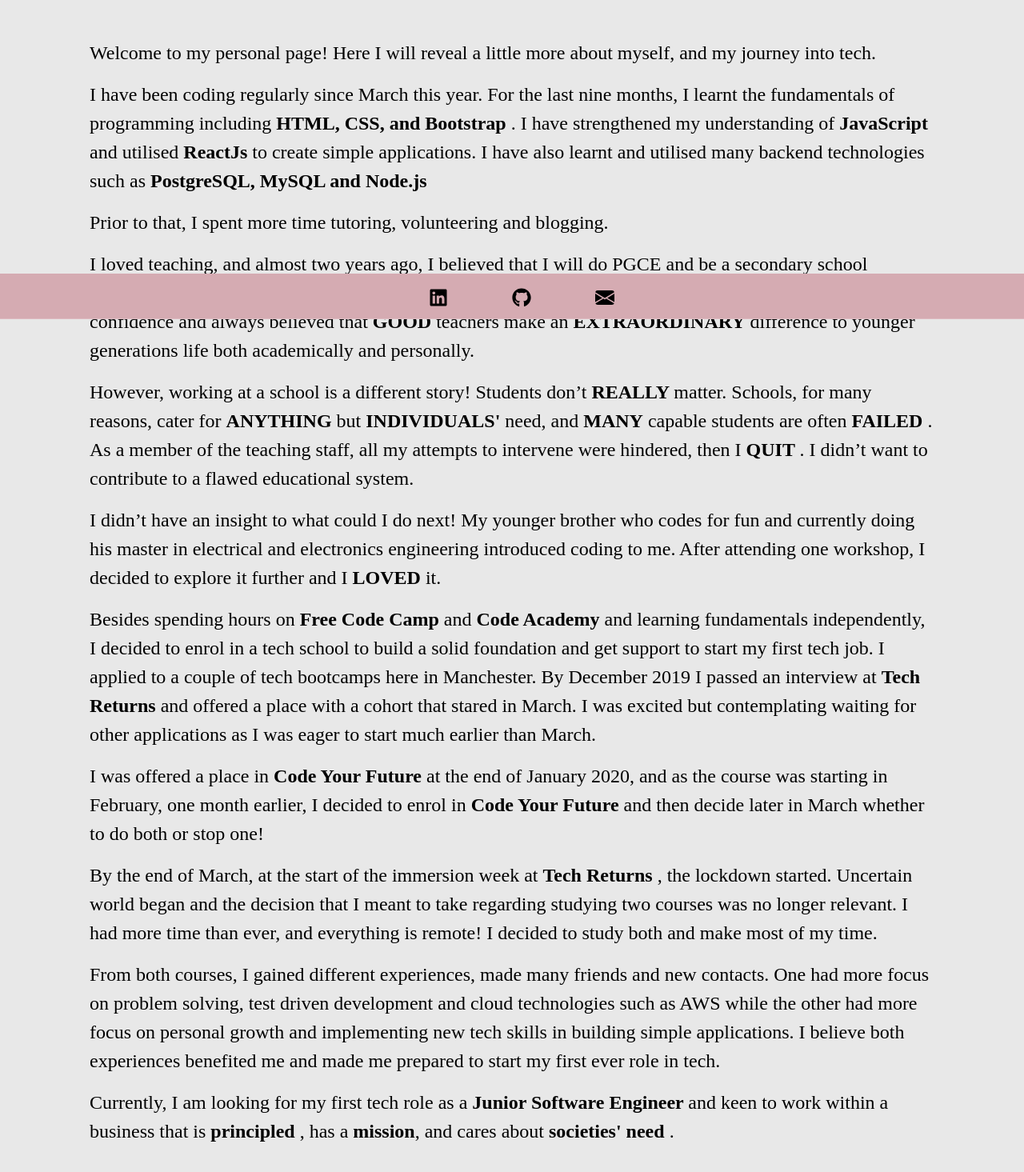
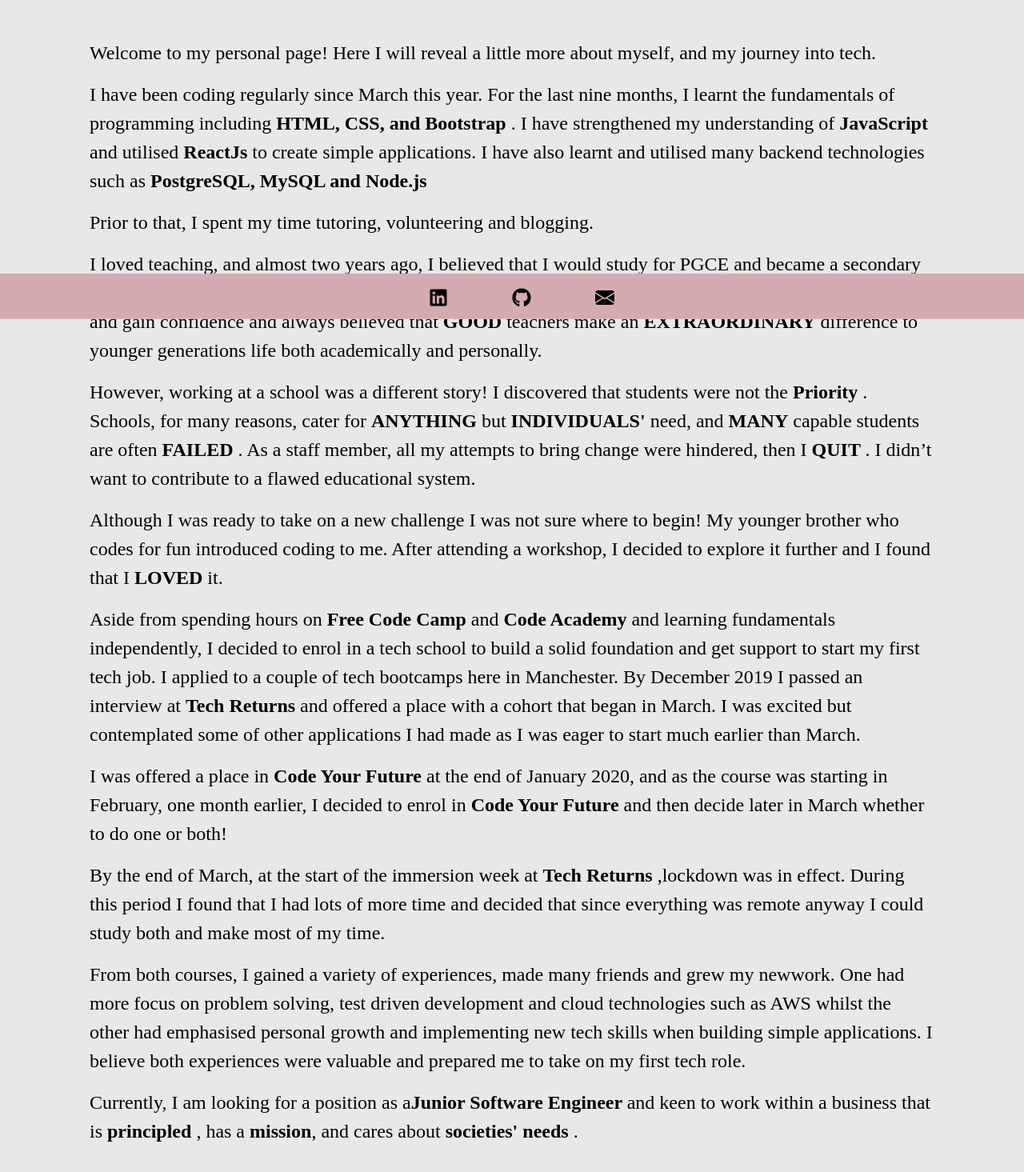
Before and after one commit to FatimaAbdimalik/portfolio, a React (Create React App) app: page /about in a window 1280 px wide. Shown: the part 401-1866 px from the top of the page at 80% size. Built offline with nearby package versions, Linux system fonts and the light colour scheme; a web font is replaced by a local one.

Commit message:
fixed spag

```diff
--- a/src/components/About/About.js
+++ b/src/components/About/About.js
@@ -46,72 +46,70 @@
             </p>
             <p>
               {" "}
-              Prior to that, I spent more time tutoring, volunteering and
+              Prior to that, I spent my time tutoring, volunteering and
               blogging.
             </p>
             <p>
-              I loved teaching, and almost two years ago, I believed that I will
-              do PGCE and be a secondary school mathematics teacher. I loved
-              delivering challenging concepts to students, watch them progress
-              and gain confidence and always believed that <b>GOOD</b> teachers
-              make an <b>EXTRAORDINARY</b> difference to younger generations
-              life both academically and personally.
+              I loved teaching, and almost two years ago, I believed that I
+              would study for PGCE and became a secondary school mathematics
+              teacher. I loved breaking down challenging concepts to students,
+              watching them progress and gain confidence and always believed
+              that <b>GOOD</b> teachers make an <b>EXTRAORDINARY</b> difference
+              to younger generations life both academically and personally.
             </p>
             <p>
-              However, working at a school is a different story! Students don’t
-              <b> REALLY </b>matter. Schools, for many reasons, cater for{" "}
+              However, working at a school was a different story! I discovered
+              that students were not the
+              <b> Priority </b>. Schools, for many reasons, cater for{" "}
               <b>ANYTHING</b> but <b>INDIVIDUALS' </b> need, and <b>MANY</b>{" "}
-              capable students are often <b>FAILED </b>. As a member of the
-              teaching staff, all my attempts to intervene were hindered, then I
-              <b> QUIT </b>. I didn’t want to contribute to a flawed educational
-              system.
+              capable students are often <b>FAILED </b>. As a staff member, all
+              my attempts to bring change were hindered, then I<b> QUIT </b>. I
+              didn’t want to contribute to a flawed educational system.
             </p>
             <p>
-              I didn’t have an insight to what could I do next! My younger
-              brother who codes for fun and currently doing his master in
-              electrical and electronics engineering introduced coding to me.
-              After attending one workshop, I decided to explore it further and
-              I <b>LOVED </b>it.
+              Although I was ready to take on a new challenge I was not sure
+              where to begin! My younger brother who codes for fun introduced
+              coding to me. After attending a workshop, I decided to explore it
+              further and I found that I <b>LOVED </b>it.
             </p>
             <p>
-              Besides spending hours on <b>Free Code Camp </b> and{" "}
+              Aside from spending hours on <b>Free Code Camp </b> and{" "}
               <b>Code Academy</b> and learning fundamentals independently, I
               decided to enrol in a tech school to build a solid foundation and
               get support to start my first tech job. I applied to a couple of
               tech bootcamps here in Manchester. By December 2019 I passed an
               interview at <b>Tech Returns </b>
-              and offered a place with a cohort that stared in March. I was
-              excited but contemplating waiting for other applications as I was
-              eager to start much earlier than March.
+              and offered a place with a cohort that began in March. I was
+              excited but contemplated some of other applications I had made as
+              I was eager to start much earlier than March.
             </p>
             <p>
               I was offered a place in <b>Code Your Future </b> at the end of
               January 2020, and as the course was starting in February, one
               month earlier, I decided to enrol in <b>Code Your Future </b> and
-              then decide later in March whether to do both or stop one!
+              then decide later in March whether to do one or both!
             </p>
             <p>
               By the end of March, at the start of the immersion week at{" "}
-              <b>Tech Returns </b>, the lockdown started. Uncertain world began
-              and the decision that I meant to take regarding studying two
-              courses was no longer relevant. I had more time than ever, and
-              everything is remote! I decided to study both and make most of my
-              time.
+              <b>Tech Returns </b>,lockdown was in effect. During this period I
+              found that I had lots of more time and decided that since
+              everything was remote anyway I could study both and make most of
+              my time.
             </p>
             <p>
-              From both courses, I gained different experiences, made many
-              friends and new contacts. One had more focus on problem solving,
-              test driven development and cloud technologies such as AWS while
-              the other had more focus on personal growth and implementing new
-              tech skills in building simple applications. I believe both
-              experiences benefited me and made me prepared to start my first
-              ever role in tech.
+              From both courses, I gained a variety of experiences, made many
+              friends and grew my newwork. One had more focus on problem
+              solving, test driven development and cloud technologies such as
+              AWS whilst the other had emphasised personal growth and
+              implementing new tech skills when building simple applications. I
+              believe both experiences were valuable and prepared me to take on
+              my first tech role.
             </p>
             <p>
-              Currently, I am looking for my first tech role as a{" "}
+              Currently, I am looking for a position as a
               <b>Junior Software Engineer </b>and keen to work within a business
               that is <b>principled </b>, has a <b>mission</b>, and cares about{" "}
-              <b>societies' need </b>.
+              <b>societies' needs </b>.
             </p>
           </div>
         </div>
```
